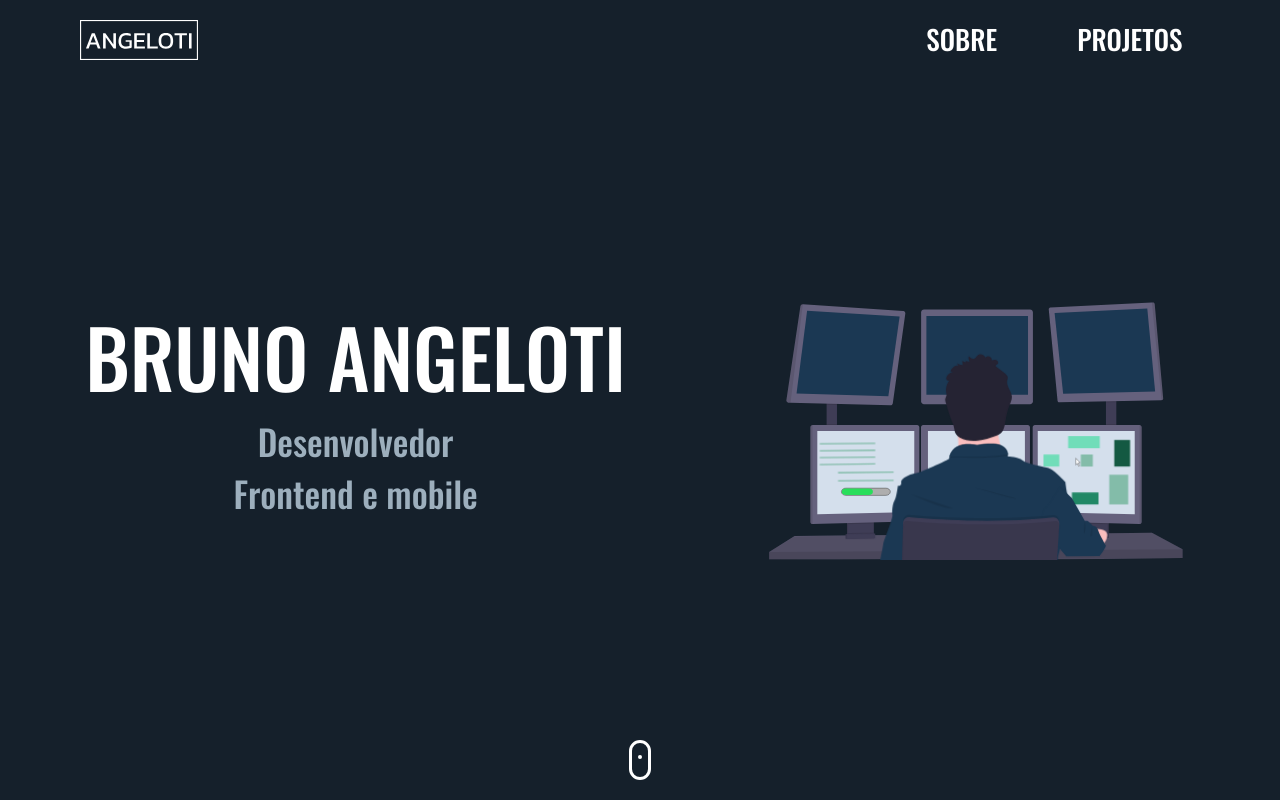
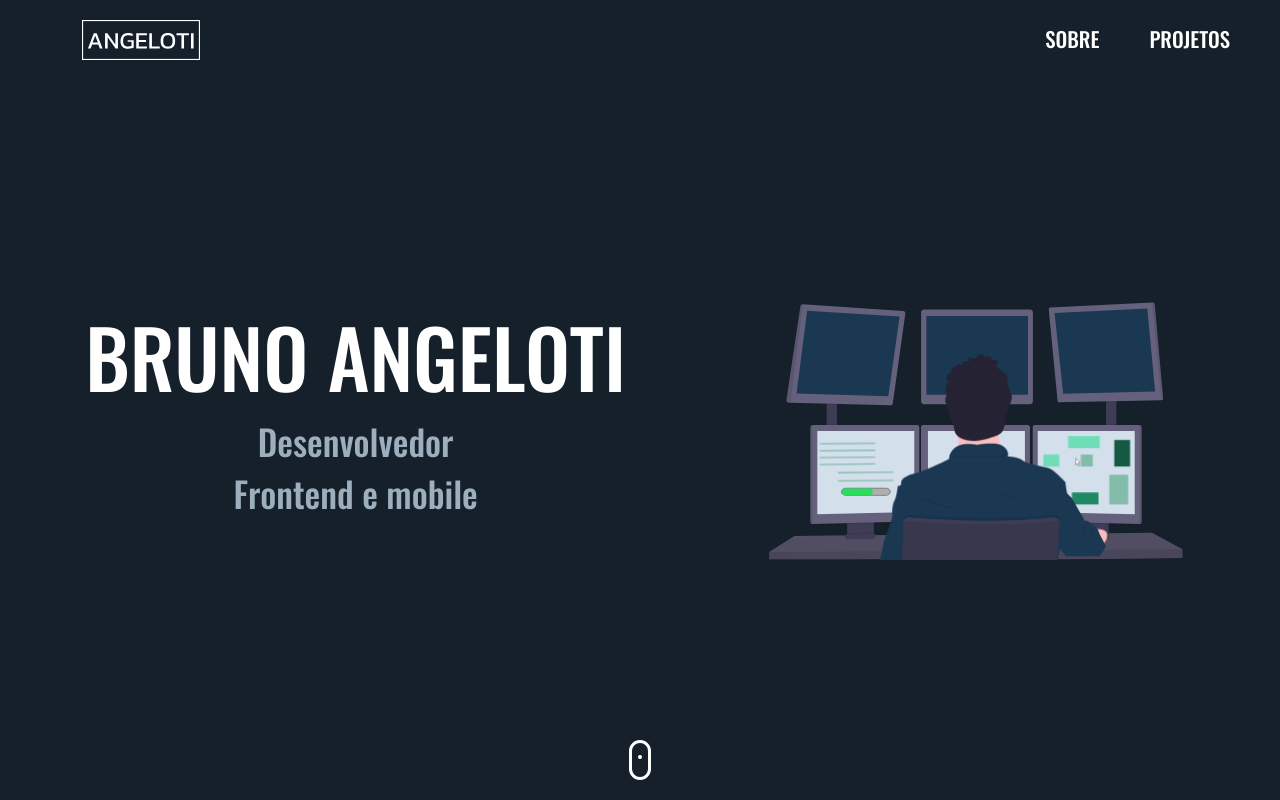
Before and after one commit to BrunoAngeloti/Portifolio, a Next.js app: page / in a window 1280 px wide. Built offline with nearby package versions, Linux system fonts and the light colour scheme.

Commit message:
Header arrumado

```diff
--- a/components/FirstPage/index.js
+++ b/containers/FirstPage/index.js
@@ -1,18 +1,9 @@
-import styles from '../../styles/components/FirstPage.module.css';
+import styles from '../../styles/containers/FirstPage.module.css';
 import { Imagem } from '../../components/Imagem/index'
 
 export function FirstPage(){
     return(
         <div className={styles.container}>
-            <div className={styles.header}>
-                <img data-aos="fade-right" src="logo.svg" alt="logo angeloti" />
-                <div className={styles.buttons}>
-                    <h3 data-aos="fade-right">SOBRE</h3>
-                    <h3 data-aos="fade-right">PROJETOS</h3>
-                </div>
-
-            </div>
-
             <div className={styles.home}>
                 <div data-aos="fade-right" className={styles.content}>
                     <h1>BRUNO ANGELOTI</h1>
--- /dev/null
+++ b/containers/Header/index.js
@@ -0,0 +1,16 @@
+import styles from '../../styles/containers/Header.module.css';
+
+export function Header(){
+    return(
+        <div className={styles.container}>
+            <div className={styles.header}>
+                <img data-aos="fade-right" src="logo.svg" alt="logo angeloti" />
+                <div className={styles.buttons}>
+                    <h3 data-aos="fade-right">SOBRE</h3>
+                    <h3 data-aos="fade-right">PROJETOS</h3>
+                </div>
+            </div>
+        </div>
+
+    )
+}
--- a/pages/index.js
+++ b/pages/index.js
@@ -5,8 +5,8 @@ import styles from '../styles/Home.module.css'
 
 import Aos from 'aos'
 import "aos/dist/aos.css"
-import { FirstPage } from '../components/FirstPage'
-
+import { FirstPage } from '../containers/FirstPage'
+import { Header } from '../containers/Header'
 
 export default function Home() {
   useEffect(() => {
@@ -19,6 +19,7 @@ export default function Home() {
         <title>Bruno Angeloti</title>
         <meta name="description" content="Site do Bruno Angeloti Pires" />
       </Head>
+      <Header />
       <FirstPage />
 
       {/*<div className={styles.about}>
--- a/styles/components/FirstPage.module.css
+++ b/styles/containers/FirstPage.module.css
@@ -3,61 +3,6 @@
   padding: 0;
   display: block;
   width: 100%;
-}
-
-.header {
-  width: 100%;
-  height: 10vh;
-  background-color: var(--background-green) ;
-  display: flex;
-  flex-direction: row;
-  justify-content: space-between;
-  align-items: center;
-  padding-right: 3rem;
-  padding-left: 3rem;
-}
-
-.header img {
-  width: 10%;
-  margin-left: 2rem;
-}
-
-.buttons {
-  display: flex;
-  padding-right: 3rem;
-  padding-left: 3rem;
-  height: 100%;
-  flex-direction: row;
-  justify-content: center;
-  align-items: center;
-  width: 30%;
-}
-
-.buttons h3{
-  color: var(--title);
-  font-size: 1.7rem;
-  font-weight: 500;
-  font-family: 'Oswald', sans-serif;
-  display: inline-block;
-  margin-right: 2.5rem;
-  margin-left: 2.5rem;
-  text-decoration: none;
-}
-
-.buttons h3:hover{
-  cursor: pointer;
-}
-
-.buttons h3::after{
-  content: '';
-  display: block;
-  border-bottom: solid 3px #019fb6;
-  transform: scaleX(0);
-  transition: transform 250ms ease-in-out;
-}
-
-.buttons h3:hover::after{
-  transform: scaleX(1);
 }
 
 .home {
--- /dev/null
+++ b/styles/containers/Header.module.css
@@ -0,0 +1,118 @@
+.container {
+    background-color: var(--background-green) ;
+}
+
+.header {
+    padding: 0px 50px;
+    display: -webkit-box;
+    display: -ms-flexbox;
+    display: flex;
+    -webkit-box-pack: justify;
+        -ms-flex-pack: justify;
+            justify-content: space-between;
+    -webkit-box-align: center;
+        -ms-flex-align: center;
+            align-items: center;
+    height: 10vh;
+    max-width: 1281px;
+    margin: 0 auto;
+}
+
+@media screen and (max-width: 1024px) {
+    .header {
+      padding: 0px 25px;
+    }
+}
+
+.header img {
+    width: 10%;
+    margin-left: 2rem;
+}
+
+.buttons {
+    list-style: none;
+    display: -webkit-box;
+    display: -ms-flexbox;
+    display: flex;
+}
+
+.buttons h3{
+    color: var(--title);
+    font-size: 1.3rem;
+    font-weight: 500;
+    font-family: 'Oswald', sans-serif;
+    display: inline-block;
+    text-decoration: none;
+    position: relative;
+    margin-left: 50px;
+}
+
+.buttons h3:hover{
+    cursor: pointer;
+}
+
+.buttons h3::after{
+    content: '';
+    display: block;
+    border-bottom: solid 3px #019fb6;
+    transform: scaleX(0);
+    transition: transform 250ms ease-in-out;
+}
+
+.buttons h3:hover::after{
+    transform: scaleX(1);
+}
+
+@media screen and (max-width: 1024px) {
+    .buttons {
+        position: absolute;
+        top: 10vh;
+        right: 0;
+        width: 60vw;
+        height: 100vh;
+        z-index: 999;
+        -webkit-box-orient: vertical;
+        -webkit-box-direction: normal;
+            -ms-flex-direction: column;
+                flex-direction: column;
+        padding: 25px 0px 100px 0px;
+        visibility: hidden;
+    }
+    .buttons h3 {
+        margin-left: 30px;
+        opacity: 0;
+        margin-bottom: 50px;
+    }
+}
+
+  @media (max-width:900px) {
+    .header img {
+        display: none;
+    }
+
+    .header {
+        justify-content: center;
+    }
+
+    .buttons{
+        justify-content: center;
+        width: 100%;
+    }
+    .header h3{
+        border-bottom: solid 3px #019fb6;
+    }
+    .buttons h3:hover::after{
+        transform: scaleX(0);
+    }
+}
+
+
+@media (max-width:500px) {
+    .header{
+        width: 100%;
+    }
+    .buttons h3{
+        font-size: 1.4rem;
+        width: 100%;
+    }
+}
```
